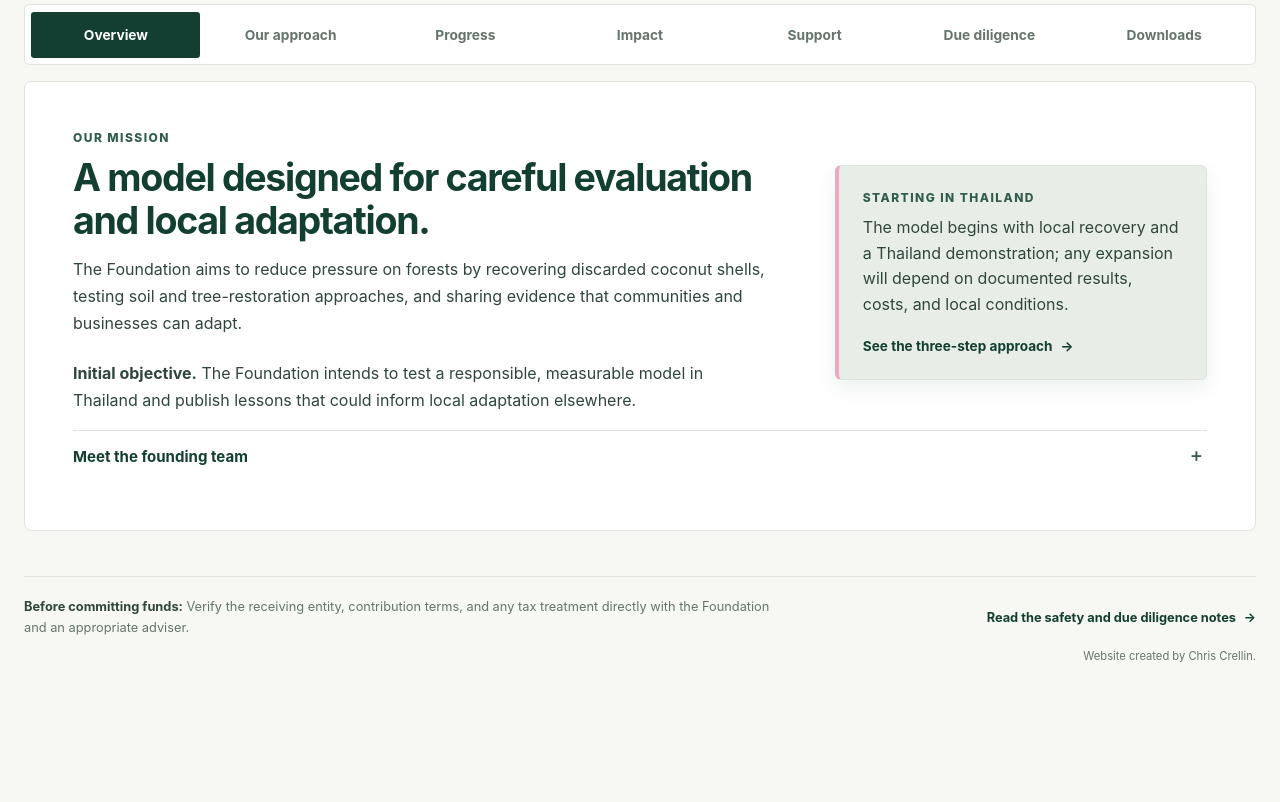
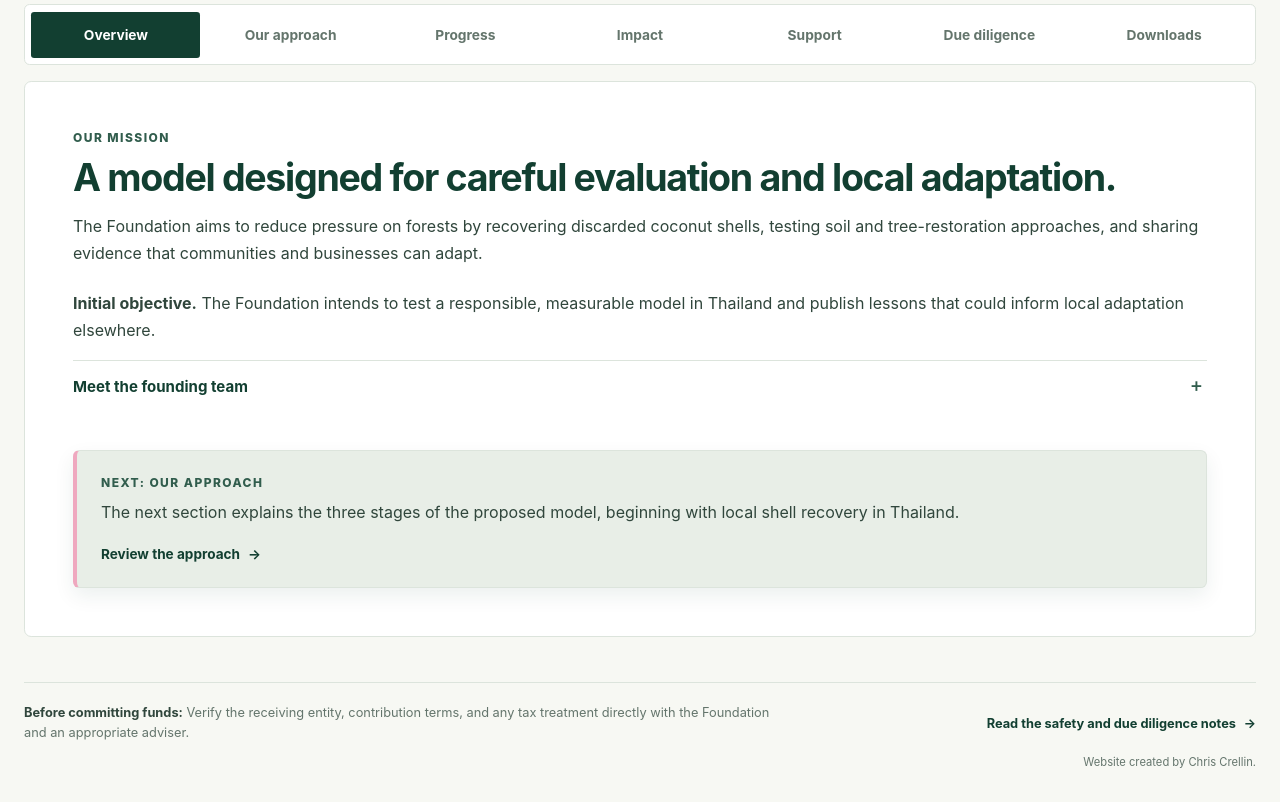
Before and after one commit to crec11/Coconut-Earth-Foundation, a React (Vite) app: page / in a window 1280 px wide. Shown: the part 800-1602 px from the top of the page. Before the commit the page ends 1497 px from the top, so only its background shows below. Built offline with nearby package versions, Linux system fonts and the light colour scheme.

Commit message:
Move navigation down

```diff
--- a/src/features/home/HomePage.css
+++ b/src/features/home/HomePage.css
@@ -208,6 +208,11 @@
   max-width: 49rem;
 }
 
+.tab-intro-copy .panel-intro,
+.tab-intro-copy .panel-lead {
+  max-width: none;
+}
+
 .panel-intro .eyebrow {
   margin-bottom: 0.55rem;
 }
@@ -218,13 +223,6 @@
   color: var(--body);
   font-size: 1rem;
   line-height: 1.7;
-}
-
-.tab-intro-layout {
-  display: grid;
-  grid-template-columns: minmax(0, 1.5fr) minmax(15rem, 0.8fr);
-  align-items: center;
-  gap: clamp(2rem, 5vw, 4.5rem);
 }
 
 .tab-intro-copy {
@@ -238,6 +236,8 @@
 }
 
 .tab-navigation-card {
+  width: 100%;
+  margin-top: clamp(1.5rem, 3vw, 2.5rem);
   padding: 1.5rem;
   border: 1px solid var(--line);
   border-left: 4px solid var(--pink);
@@ -818,7 +818,6 @@
     gap: 0.65rem;
   }
 
-  .tab-intro-layout,
   .step-grid,
   .support-grid,
   .download-grid {
--- a/src/features/home/components/TabIntro.tsx
+++ b/src/features/home/components/TabIntro.tsx
@@ -1,45 +1,20 @@
 import type { ReactNode } from 'react';
 import { PanelIntro } from './PanelIntro';
-import type { HomeTabId } from '../homeTabs';
 
 interface TabIntroProps {
   children?: ReactNode;
   eyebrow: string;
   lead: string;
-  nextAction: string;
-  nextDescription: string;
-  nextEyebrow: string;
-  nextTab: HomeTabId;
-  onSelectTab: (tab: HomeTabId) => void;
   title: string;
 }
 
-export function TabIntro({
-  children,
-  eyebrow,
-  lead,
-  nextAction,
-  nextDescription,
-  nextEyebrow,
-  nextTab,
-  onSelectTab,
-  title,
-}: TabIntroProps) {
+export function TabIntro({ children, eyebrow, lead, title }: TabIntroProps) {
   return (
-    <div className="tab-intro-layout">
-      <div className="tab-intro-copy">
-        <PanelIntro eyebrow={eyebrow} title={title}>
-          {lead}
-        </PanelIntro>
-        {children}
-      </div>
-      <aside aria-label="Continue exploring" className="tab-navigation-card">
-        <p className="eyebrow">{nextEyebrow}</p>
-        <p>{nextDescription}</p>
-        <button className="text-button" type="button" onClick={() => onSelectTab(nextTab)}>
-          {nextAction} <span aria-hidden="true">→</span>
-        </button>
-      </aside>
+    <div className="tab-intro-copy">
+      <PanelIntro eyebrow={eyebrow} title={title}>
+        {lead}
+      </PanelIntro>
+      {children}
     </div>
   );
 }
--- /dev/null
+++ b/src/features/home/components/TabNavigation.tsx
@@ -0,0 +1,27 @@
+import type { HomeTabId } from '../homeTabs';
+
+interface TabNavigationProps {
+  nextAction: string;
+  nextDescription: string;
+  nextEyebrow: string;
+  nextTab: HomeTabId;
+  onSelectTab: (tab: HomeTabId) => void;
+}
+
+export function TabNavigation({
+  nextAction,
+  nextDescription,
+  nextEyebrow,
+  nextTab,
+  onSelectTab,
+}: TabNavigationProps) {
+  return (
+    <aside aria-label="Continue exploring" className="tab-navigation-card">
+      <p className="eyebrow">{nextEyebrow}</p>
+      <p>{nextDescription}</p>
+      <button className="text-button" type="button" onClick={() => onSelectTab(nextTab)}>
+        {nextAction} <span aria-hidden="true">→</span>
+      </button>
+    </aside>
+  );
+}
--- a/src/features/home/tabs/ApproachTab.tsx
+++ b/src/features/home/tabs/ApproachTab.tsx
@@ -1,6 +1,7 @@
 import factoryProductionConcept from '../../../assets/factory-production-concept.jpg';
 import { Disclosure } from '../components/Disclosure';
 import { TabIntro } from '../components/TabIntro';
+import { TabNavigation } from '../components/TabNavigation';
 import type { HomeTabId } from '../homeTabs';
 
 const approachSteps = [
@@ -34,11 +35,6 @@ export function ApproachTab({ onSelectTab }: ApproachTabProps) {
       <TabIntro
         eyebrow="How the work comes together"
         lead="The Foundation intends to begin with local collection partnerships and expand only after operating, safety, and financial performance are documented."
-        nextAction="View current progress"
-        nextDescription="Review reported activity in Thailand and distinguish it from proposals that have not yet begun."
-        nextEyebrow="Next: Progress"
-        nextTab="progress"
-        onSelectTab={onSelectTab}
         title="The proposed model has three stages, with expansion based on results."
       />
       <div className="step-grid">
@@ -95,6 +91,13 @@ export function ApproachTab({ onSelectTab }: ApproachTabProps) {
           adapted to local needs, infrastructure, and regulations.
         </p>
       </Disclosure>
+      <TabNavigation
+        nextAction="View current progress"
+        nextDescription="Review reported activity in Thailand and distinguish it from proposals that have not yet begun."
+        nextEyebrow="Next: Progress"
+        nextTab="progress"
+        onSelectTab={onSelectTab}
+      />
     </>
   );
 }
--- a/src/features/home/tabs/DueDiligenceTab.tsx
+++ b/src/features/home/tabs/DueDiligenceTab.tsx
@@ -1,5 +1,6 @@
 import { Disclosure } from '../components/Disclosure';
 import { TabIntro } from '../components/TabIntro';
+import { TabNavigation } from '../components/TabNavigation';
 import type { HomeTabId } from '../homeTabs';
 
 interface DueDiligenceTabProps {
@@ -12,11 +13,6 @@ export function DueDiligenceTab({ onSelectTab }: DueDiligenceTabProps) {
       <TabIntro
         eyebrow="Safety, evidence, and responsible funding"
         lead="Responsible funding decisions depend on independent testing and a clear distinction between established facts and questions that remain open."
-        nextAction="Open downloads"
-        nextDescription="Review the one-pager and full presentation for additional detail on the mission and proposed work."
-        nextEyebrow="Next: Downloads"
-        nextTab="downloads"
-        onSelectTab={onSelectTab}
         title="Funding decisions should account for evidence, risks, and open questions."
       />
       <div className="caution-card">
@@ -92,6 +88,13 @@ export function DueDiligenceTab({ onSelectTab }: DueDiligenceTabProps) {
       <button className="primary-button" type="button" onClick={() => onSelectTab('support')}>
         Review funding priorities
       </button>
+      <TabNavigation
+        nextAction="Open downloads"
+        nextDescription="Review the one-pager and full presentation for additional detail on the mission and proposed work."
+        nextEyebrow="Next: Downloads"
+        nextTab="downloads"
+        onSelectTab={onSelectTab}
+      />
     </>
   );
 }
--- a/src/features/home/tabs/ImpactTab.tsx
+++ b/src/features/home/tabs/ImpactTab.tsx
@@ -1,5 +1,6 @@
 import { Disclosure } from '../components/Disclosure';
 import { TabIntro } from '../components/TabIntro';
+import { TabNavigation } from '../components/TabNavigation';
 import type { HomeTabId } from '../homeTabs';
 
 const impactMeasures = [
@@ -19,11 +20,6 @@ export function ImpactTab({ onSelectTab }: ImpactTabProps) {
       <TabIntro
         eyebrow="How we will measure success"
         lead="The Foundation intends to report verified results rather than projected outcomes, with measures developed as the work advances."
-        nextAction="Review funding priorities"
-        nextDescription="The funding section explains how prospective contributions could support evidence and measured progress."
-        nextEyebrow="Next: Support"
-        nextTab="support"
-        onSelectTab={onSelectTab}
         title="Results should be measurable and verifiable."
       />
       <ul className="measure-grid">
@@ -71,6 +67,13 @@ export function ImpactTab({ onSelectTab }: ImpactTabProps) {
           survival before expansion is considered.
         </p>
       </Disclosure>
+      <TabNavigation
+        nextAction="Review funding priorities"
+        nextDescription="The funding section explains how prospective contributions could support evidence and measured progress."
+        nextEyebrow="Next: Support"
+        nextTab="support"
+        onSelectTab={onSelectTab}
+      />
     </>
   );
 }
--- a/src/features/home/tabs/OverviewTab.tsx
+++ b/src/features/home/tabs/OverviewTab.tsx
@@ -2,6 +2,7 @@ import captainBrittPhoto from '../../../assets/captain-britt.jpg';
 import skipperEricPhoto from '../../../assets/skipper-eric.jpg';
 import { Disclosure } from '../components/Disclosure';
 import { TabIntro } from '../components/TabIntro';
+import { TabNavigation } from '../components/TabNavigation';
 import type { HomeTabId } from '../homeTabs';
 
 interface OverviewTabProps {
@@ -14,11 +15,6 @@ export function OverviewTab({ onSelectTab }: OverviewTabProps) {
       <TabIntro
         eyebrow="Our mission"
         lead="The Foundation aims to reduce pressure on forests by recovering discarded coconut shells, testing soil and tree-restoration approaches, and sharing evidence that communities and businesses can adapt."
-        nextAction="See the three-step approach"
-        nextDescription="The model begins with local recovery and a Thailand demonstration; any expansion will depend on documented results, costs, and local conditions."
-        nextEyebrow="Starting in Thailand"
-        nextTab="approach"
-        onSelectTab={onSelectTab}
         title="A model designed for careful evaluation and local adaptation."
       >
         <p className="purpose-copy">
@@ -61,6 +57,13 @@ export function OverviewTab({ onSelectTab }: OverviewTabProps) {
           incoming support is intended to advance program work.
         </p>
       </Disclosure>
+      <TabNavigation
+        nextAction="Review the approach"
+        nextDescription="The next section explains the three stages of the proposed model, beginning with local shell recovery in Thailand."
+        nextEyebrow="Next: Our approach"
+        nextTab="approach"
+        onSelectTab={onSelectTab}
+      />
     </>
   );
 }
--- a/src/features/home/tabs/ProgressTab.tsx
+++ b/src/features/home/tabs/ProgressTab.tsx
@@ -1,5 +1,6 @@
 import { Disclosure } from '../components/Disclosure';
 import { TabIntro } from '../components/TabIntro';
+import { TabNavigation } from '../components/TabNavigation';
 import type { HomeTabId } from '../homeTabs';
 
 const progressItems = [
@@ -33,11 +34,6 @@ export function ProgressTab({ onSelectTab }: ProgressTabProps) {
       <TabIntro
         eyebrow="Current activity and plans"
         lead="Construction and testing are reported to be underway in Thailand, while California greenhouse, nursery, and restoration work remains proposed. The status labels distinguish reported activity from future plans."
-        nextAction="Explore impact measures"
-        nextDescription="The impact section outlines proposed measures and the verification needed to support future claims."
-        nextEyebrow="Next: Impact"
-        nextTab="impact"
-        onSelectTab={onSelectTab}
         title="The program includes reported activity and proposals that have not yet begun."
       />
       <div className="progress-grid">
@@ -62,6 +58,13 @@ export function ProgressTab({ onSelectTab }: ProgressTabProps) {
           to be established.
         </p>
       </Disclosure>
+      <TabNavigation
+        nextAction="Explore impact measures"
+        nextDescription="The impact section outlines proposed measures and the verification needed to support future claims."
+        nextEyebrow="Next: Impact"
+        nextTab="impact"
+        onSelectTab={onSelectTab}
+      />
     </>
   );
 }
--- a/src/features/home/tabs/SupportTab.tsx
+++ b/src/features/home/tabs/SupportTab.tsx
@@ -1,5 +1,6 @@
 import { Disclosure } from '../components/Disclosure';
 import { TabIntro } from '../components/TabIntro';
+import { TabNavigation } from '../components/TabNavigation';
 import type { HomeTabId } from '../homeTabs';
 
 const supportAreas = [
@@ -35,11 +36,6 @@ export function SupportTab({ onSelectTab }: SupportTabProps) {
       <TabIntro
         eyebrow="Potential funding priorities"
         lead="Funding could support pilot work, independent testing, and transparent reporting; expansion would depend on the results."
-        nextAction="Review due diligence"
-        nextDescription="Review the safety, evidence, and contribution considerations before committing funds."
-        nextEyebrow="Next: Due diligence"
-        nextTab="due-diligence"
-        onSelectTab={onSelectTab}
         title="Funding priorities are tied to evidence."
       />
       <div className="support-grid">
@@ -102,6 +98,13 @@ export function SupportTab({ onSelectTab }: SupportTabProps) {
           may help others adapt or improve it.
         </p>
       </div>
+      <TabNavigation
+        nextAction="Review due diligence"
+        nextDescription="Review the safety, evidence, and contribution considerations before committing funds."
+        nextEyebrow="Next: Due diligence"
+        nextTab="due-diligence"
+        onSelectTab={onSelectTab}
+      />
     </>
   );
 }
```
Also changed, not shown: index.html (+3 -3 lines), 1 other file (tests, documents, lock files or other folders).
